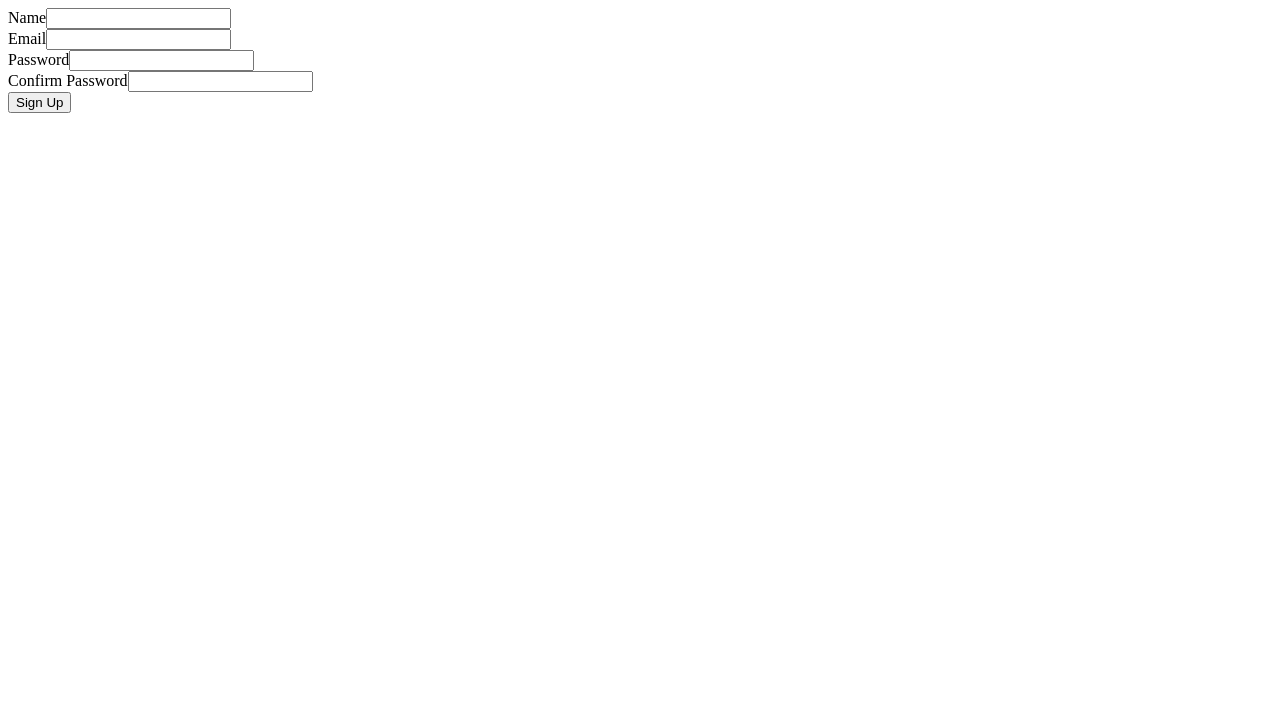
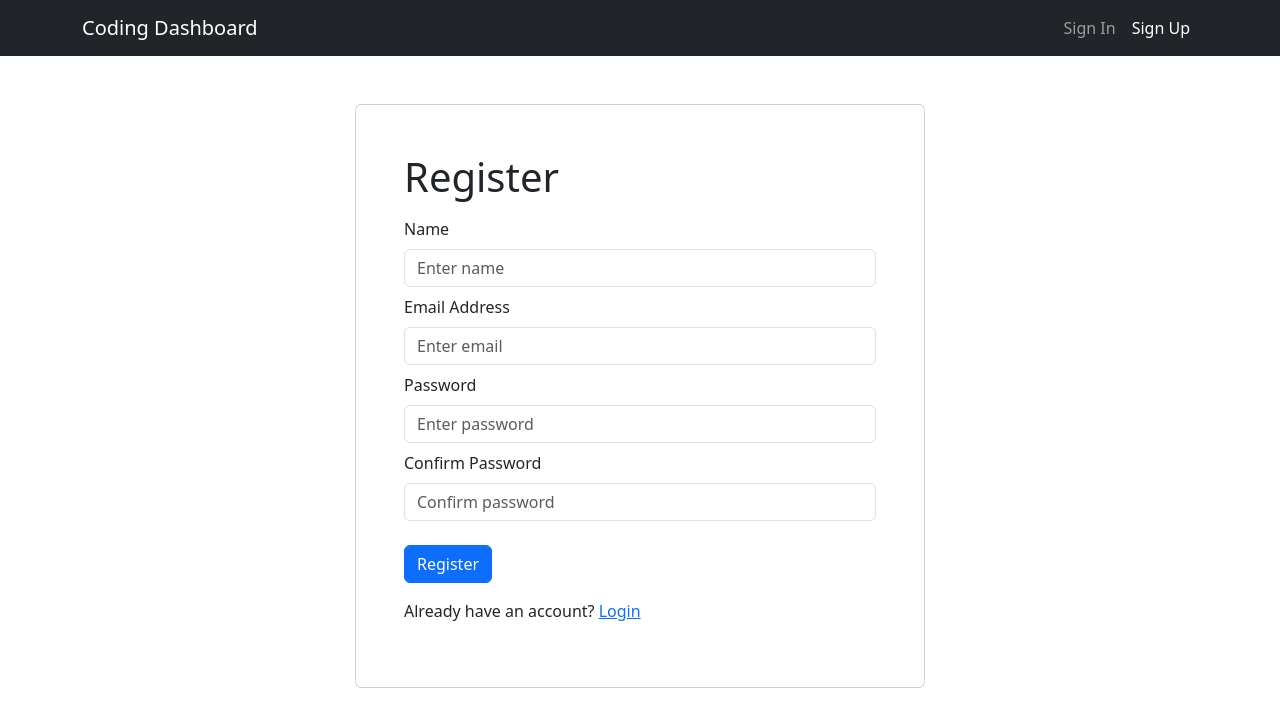
Before and after one commit to Sarthak3204/Coding-Dashboard, a React (Vite) app in the folder frontend/: page /register in a window 1280 px wide. Shown: the top 726 px of the page. Built offline with nearby package versions, Linux system fonts and the light colour scheme.

Commit message:
added frontend

```diff
--- a/frontend/src/App.jsx
+++ b/frontend/src/App.jsx
@@ -1,15 +1,21 @@
 import React from 'react'
 import { Outlet } from 'react-router-dom'
-import { ToastContainer } from 'react-toastify'
+import { Flip, ToastContainer } from 'react-toastify'
 import 'react-toastify/dist/ReactToastify.css';
-import Header from './components/Header';
+import NavBar from './components/NavBar';
 
 export default function App() {
   return (
     <>
-      {/* <Header /> */}
+      <NavBar />
+      <ToastContainer
+        autoClose={500}
+        pauseOnFocusLoss={false}
+        transition={Flip}
+        hideProgressBar={true}
+        pauseOnHover={false}
+      />
       <Outlet />
-      <ToastContainer />
     </>
   )
 }
--- /dev/null
+++ b/frontend/src/components/FormContainer.jsx
@@ -0,0 +1,16 @@
+import React from 'react';
+import { Container, Row, Col } from 'react-bootstrap';
+
+const FormContainer = ({ children }) => {
+  return (
+    <Container>
+      <Row className='justify-content-center mt-5'>
+        <Col xs={12} md={6} className='card p-5'>
+          {children}
+        </Col>
+      </Row>
+    </Container>
+  );
+};
+
+export default FormContainer;
--- a/frontend/src/components/Header.jsx
+++ /dev/null
@@ -1,9 +0,0 @@
-import React from 'react'
-
-export default function Header() {
-  return (
-    <div className="container">
-
-    </div>
-  )
-}
--- /dev/null
+++ b/frontend/src/components/NavBar.jsx
@@ -0,0 +1,104 @@
+// @ts-nocheck
+import React, { useEffect, useState } from 'react'
+import { toast } from 'react-toastify';
+import { useLocation, useNavigate } from 'react-router-dom'
+import { useDispatch, useSelector } from 'react-redux';
+import { removeCredentials } from '../redux/slices/authSlice';
+import { useLogoutMutation } from '../redux/slices/userApiSlice';
+import { removeCodeforces } from '../redux/slices/codeforcesSlice';
+import { Navbar, Nav, Container, NavDropdown } from 'react-bootstrap';
+import { LinkContainer } from 'react-router-bootstrap';
+import { SiCodeforces, SiCodechef } from 'react-icons/si';
+import { RiMacbookLine } from 'react-icons/ri';
+import { CgLogOut } from 'react-icons/cg';
+import "bootstrap/dist/css/bootstrap.min.css";
+
+export default function HomeScreen() {
+  const dispatch = useDispatch();
+  const navigate = useNavigate();
+
+  const location = useLocation();
+  const { pathname } = location;
+
+  const [brand, setBrand] = useState("Coding Dashboard");
+
+  const [logout] = useLogoutMutation();
+  const { userInfo } = useSelector((state) => state.auth);
+
+  const handleLogout = async (e) => {
+    e.preventDefault();
+    try {
+      await logout().unwrap();
+
+      dispatch(removeCredentials());
+      dispatch(removeCodeforces());
+
+      setBrand("Coding Dashboard");
+      navigate('/');
+      toast.success("Logout Successful");
+    }
+    catch (err) {
+      toast.error(err?.data?.message || err.error);
+    }
+  };
+
+  useEffect(() => {
+    if (pathname === "/codeforces") setBrand("CodeForces");
+    else if (pathname === "/codechef") setBrand("CodeChef");
+    else if (pathname === "/contest") setBrand("Upcoming Contest")
+  }, [pathname])
+
+  return (
+    <header>
+      <Navbar bg='dark' variant='dark' expand='lg' collapseOnSelect>
+        <Container>
+          <LinkContainer to='/'>
+            <Navbar.Brand>{brand}</Navbar.Brand>
+          </LinkContainer>
+          <Navbar.Toggle aria-controls='basic-navbar-nav' />
+          <Navbar.Collapse id='basic-navbar-nav'>
+            <Nav className='ms-auto'>
+              {userInfo ? (
+                <>
+                  <NavDropdown title={userInfo.name} id='username'>
+
+                    <LinkContainer to='/contest'>
+                      <NavDropdown.Item>
+                        <RiMacbookLine /> Contest
+                      </NavDropdown.Item>
+                    </LinkContainer>
+
+                    <LinkContainer to='/codeforces'>
+                      <NavDropdown.Item>
+                        <SiCodeforces /> Codeforces
+                      </NavDropdown.Item>
+                    </LinkContainer>
+
+                    <LinkContainer to='/codechef'>
+                      <NavDropdown.Item>
+                        <SiCodechef /> codechef
+                      </NavDropdown.Item>
+                    </LinkContainer>
+
+                    <NavDropdown.Item onClick={handleLogout}>
+                      <CgLogOut /> Logout
+                    </NavDropdown.Item>
+                  </NavDropdown>
+                </>
+              ) : (
+                <>
+                  <LinkContainer to='/login'>
+                    <Nav.Link>Sign In</Nav.Link>
+                  </LinkContainer>
+                  <LinkContainer to='/register'>
+                    <Nav.Link>Sign Up</Nav.Link>
+                  </LinkContainer>
+                </>
+              )}
+            </Nav>
+          </Navbar.Collapse>
+        </Container>
+      </Navbar>
+    </header>
+  )
+}
--- a/frontend/src/main.jsx
+++ b/frontend/src/main.jsx
@@ -10,26 +10,22 @@ import {
 } from 'react-router-dom';
 import { Provider } from 'react-redux';
 import { store } from './redux/store.js';
-import HomeScreen from './screens/HomeScreen.jsx';
 import PrivateRoute from './components/PrivateRoute.jsx';
 import RegisterScreen from './screens/RegisterScreen.jsx';
 import LoginScreen from './screens/LoginScreen.jsx';
-import ProfileScreen from './screens/ProfileScreen.jsx';
 import CFScreen from './screens/CFScreen.jsx';
 import CCScreen from './screens/CCScreen.jsx';
+import ContestScreen from './screens/ContestScreen.jsx';
 
 const router = createBrowserRouter(
   createRoutesFromElements(
     <Route path='/' element={<App />}>
-      <Route index element={<HomeScreen />} />
       <Route path='login' element={<LoginScreen />}></Route>
       <Route path='register' element={<RegisterScreen />}></Route>
       <Route path='' element={<PrivateRoute />}>
-        <Route path='/profile'>
-          <Route index element={<ProfileScreen />}></Route>
-          <Route path='codeforces' element={<CFScreen />}></Route>
-          <Route path='codechef' element={<CCScreen />}></Route>
-        </Route>
+        <Route path='contest' element={<ContestScreen />}></Route>
+        <Route path='codeforces' element={<CFScreen />}></Route>
+        <Route path='codechef' element={<CCScreen />}></Route>
       </Route>
     </Route>
   )
--- a/frontend/src/screens/HomeScreen.jsx
+++ /dev/null
@@ -1,48 +0,0 @@
-// @ts-nocheck
-import React from 'react'
-import { Link, useNavigate } from 'react-router-dom'
-import { toast } from 'react-toastify';
-import { useDispatch, useSelector } from 'react-redux';
-import { removeCredentials } from '../redux/slices/authSlice';
-import { useLogoutMutation } from '../redux/slices/userApiSlice';
-import { removeCodeforces } from '../redux/slices/codeforcesSlice';
-
-export default function HomeScreen() {
-  const dispatch = useDispatch();
-  const navigate = useNavigate();
-
-  const [logout] = useLogoutMutation();
-  const { userInfo } = useSelector((state) => state.auth);
-
-  const handleLogout = async (e) => {
-    e.preventDefault();
-    try {
-      await logout().unwrap();
-
-      dispatch(removeCredentials());
-      dispatch(removeCodeforces());
-      navigate('/');
-      toast.success("Logout Successful");
-    }
-    catch (err) {
-      toast.error(err?.data?.message || err.error);
-    }
-  };
-
-  return (
-    <>
-      <div>HomeScreen</div>
-      {
-        userInfo ?
-          <>
-            <div><Link to='/profile'><button>Profile</button></Link></div>
-            <button onClick={handleLogout}>Logout</button>
-          </> :
-          <>
-            <div><Link to='/login'><button>Sign In</button></Link></div>
-            <div><Link to='/register'><button>Sign Up</button></Link></div>
-          </>
-      }
-    </>
-  )
-}
--- a/frontend/src/screens/LoginScreen.jsx
+++ b/frontend/src/screens/LoginScreen.jsx
@@ -1,24 +1,26 @@
 // @ts-nocheck
 import React, { useState, useEffect } from 'react'
-import { useNavigate } from "react-router-dom";
+import { Link, useNavigate } from "react-router-dom";
 import { toast } from 'react-toastify';
 import { useDispatch, useSelector } from 'react-redux';
 import { setCredentials } from '../redux/slices/authSlice';
 import { useLoginMutation } from '../redux/slices/userApiSlice';
+import { Form, Button, Row, Col } from 'react-bootstrap';
+import FormContainer from '../components/FormContainer';
 
 export default function LoginScreen() {
   const dispatch = useDispatch();
   const navigate = useNavigate();
 
   const [email, setEmail] = useState("");
-  const [password, setPass] = useState("");
+  const [password, setPassword] = useState("");
 
   const [login] = useLoginMutation();
   const { userInfo } = useSelector((state) => state.auth);
 
   useEffect(() => {
     if (userInfo) {
-      navigate('/');
+      navigate('/contest');
     }
   }, [userInfo]);
 
@@ -37,28 +39,39 @@ export default function LoginScreen() {
   };
 
   return (
-    <>
-      <form onSubmit={handleSumbit}>
-        <div>
-          <label htmlFor="email">Email</label>
-          <input
-            type="email"
-            onChange={e => setEmail(e.target.value)}
+    <FormContainer>
+      <h1>Sign In</h1>
+
+      <Form onSubmit={handleSumbit}>
+
+        <Form.Group className='my-2' controlId='email'>
+          <Form.Label>Email Address</Form.Label>
+          <Form.Control
+            type='email'
+            placeholder='Enter email'
             value={email}
-            id='email'
-          />
-          <br />
-          <label htmlFor="password">Password</label>
-          <input
-            type="password"
-            onChange={e => setPass(e.target.value)}
+            onChange={(e) => setEmail(e.target.value)}
+          ></Form.Control>
+        </Form.Group>
+
+        <Form.Group className='my-2' controlId='password'>
+          <Form.Label>Password</Form.Label>
+          <Form.Control
+            type='password'
+            placeholder='Enter password'
             value={password}
-            id='password'
-          />
-          <br />
-          <button type="submit">Log In</button>
-        </div>
-      </form>
-    </>
+            onChange={(e) => setPassword(e.target.value)}
+          ></Form.Control>
+        </Form.Group>
+
+        <Button type='submit' variant='primary' className='mt-3'>Sign In</Button>
+      </Form>
+
+      <Row className='py-3'>
+        <Col>
+          New Customer? <Link to='/register'>Register</Link>
+        </Col>
+      </Row>
+    </FormContainer>
   )
 }
--- a/frontend/src/screens/ProfileScreen.jsx
+++ /dev/null
@@ -1,22 +0,0 @@
-import React from 'react'
-import { Link, Outlet } from 'react-router-dom'
-import Contest from '../components/Contest'
-
-export default function ProfileScreen() {
-  return (
-    <>
-      <div>ProfileScreen</div>
-      <div>
-        <Link to='/profile/codeforces'>
-          Codeforces
-        </Link>
-        <br />
-        <Link to='/profile/codechef'>
-          Codechef
-        </Link>
-      </div>
-      <Contest />
-      <Outlet />
-    </>
-  )
-}
--- a/frontend/src/screens/RegisterScreen.jsx
+++ b/frontend/src/screens/RegisterScreen.jsx
@@ -1,10 +1,12 @@
 // @ts-nocheck
 import React, { useState, useEffect } from 'react'
-import { useNavigate } from 'react-router-dom';
+import { Link, useNavigate } from 'react-router-dom';
 import { toast } from 'react-toastify';
 import { useDispatch, useSelector } from 'react-redux';
 import { setCredentials } from '../redux/slices/authSlice';
 import { useRegisterMutation } from '../redux/slices/userApiSlice';
+import { Form, Button, Row, Col } from 'react-bootstrap';
+import FormContainer from '../components/FormContainer';
 
 export default function LoginScreen() {
   const dispatch = useDispatch();
@@ -20,7 +22,7 @@ export default function LoginScreen() {
 
   useEffect(() => {
     if (userInfo) {
-      navigate('/');
+      navigate('/contest');
     }
   }, [navigate, userInfo]);
 
@@ -45,44 +47,58 @@ export default function LoginScreen() {
   }
 
   return (
-    <>
-      <form onSubmit={handleSumbit}>
-        <div>
-          <label htmlFor="name">Name</label>
-          <input
-            type="text"
-            onChange={e => setName(e.target.value)}
+    <FormContainer>
+      <h1>Register</h1>
+      <Form onSubmit={handleSumbit}>
+
+        <Form.Group className='my-2' controlId='name'>
+          <Form.Label>Name</Form.Label>
+          <Form.Control
+            type='name'
+            placeholder='Enter name'
             value={name}
-            id='name'
-          />
-          <br />
-          <label htmlFor="email">Email</label>
-          <input
-            type="email"
-            onChange={e => setEmail(e.target.value)}
+            onChange={(e) => setName(e.target.value)}
+          ></Form.Control>
+        </Form.Group>
+
+        <Form.Group className='my-2' controlId='email'>
+          <Form.Label>Email Address</Form.Label>
+          <Form.Control
+            type='email'
+            placeholder='Enter email'
             value={email}
-            id="email"
-          />
-          <br />
-          <label htmlFor="password">Password</label>
-          <input
-            type="password"
-            onChange={e => setPassword(e.target.value)}
+            onChange={(e) => setEmail(e.target.value)}
+          ></Form.Control>
+        </Form.Group>
+
+        <Form.Group className='my-2' controlId='password'>
+          <Form.Label>Password</Form.Label>
+          <Form.Control
+            type='password'
+            placeholder='Enter password'
             value={password}
-            id="password"
-          />
-          <br />
-          <label htmlFor="confPass">Confirm Password</label>
-          <input
-            type="password"
-            onChange={e => setConfPass(e.target.value)}
+            onChange={(e) => setPassword(e.target.value)}
+          ></Form.Control>
+        </Form.Group>
+
+        <Form.Group className='my-2' controlId='confirmPassword'>
+          <Form.Label>Confirm Password</Form.Label>
+          <Form.Control
+            type='password'
+            placeholder='Confirm password'
             value={confPass}
-            id="confPass"
-          />
-          <br />
-          <button type="submit">Sign Up</button>
-        </div>
-      </form>
-    </>
+            onChange={(e) => setConfPass(e.target.value)}
+          ></Form.Control>
+        </Form.Group>
+
+        <Button type='submit' variant='primary' className='mt-3'>Register</Button>
+      </Form>
+
+      <Row className='py-3'>
+        <Col>
+          Already have an account? <Link to='/login'>Login</Link>
+        </Col>
+      </Row>
+    </FormContainer>
   )
 }
```
Also changed, not shown: frontend/src/screens/ContestScreen.jsx (renamed from frontend/src/components/Contest.jsx).
